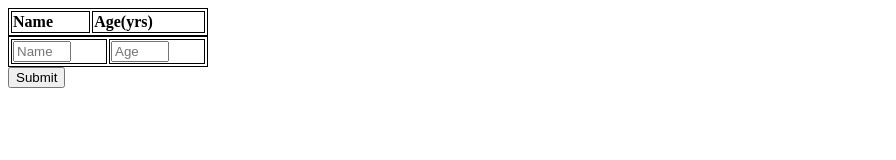
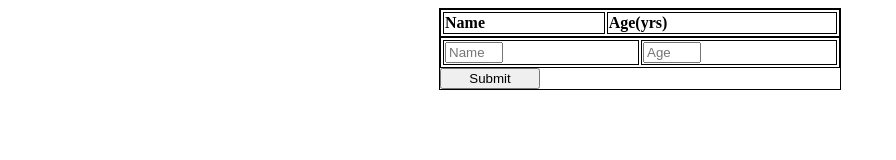
Before and after one commit to I-amHb/datarecord, a plain HTML site: page index.html in a window 1280 px wide. Shown: the whole page, without its empty margins (0-896 px from the left). Drawn offline with Linux system fonts and the light colour scheme.

Commit message:
fix empty data submission

```diff
--- a/script.js
+++ b/script.js
@@ -50,7 +50,12 @@ const renderArr = () => {
 };
 
 btn.addEventListener('click',  () => {
-   registryArr.push({name: nameInput.value, age: ageInput.value});
+
+   if (nameInput.value.trim() == '' || ageInput.value.trim() == '') {
+    return alert('Error empty inputs')
+   } else {
+    registryArr.push({name: nameInput.value, age: ageInput.value});
+   }
 
   renderArr();
 
--- a/styles.css
+++ b/styles.css
@@ -1,3 +1,17 @@
+
+body {
+  display: flex;
+  justify-content: center;
+  align-items: center;
+}
+
+.container {
+  width: 400px;
+  border: 1px solid black;
+  display: flex;
+  flex-direction: column;
+}
+
 table,
 th,
 td {
@@ -5,7 +19,7 @@ td {
 }
 
 table {
-  width: 200px;
+  width: 100%;
   th {
     text-align:start;
   }
@@ -15,3 +29,7 @@ input {
   width: 50px;
   min-width: 50px;
 }
+
+.btn {
+  width: 100px;
+}
```
